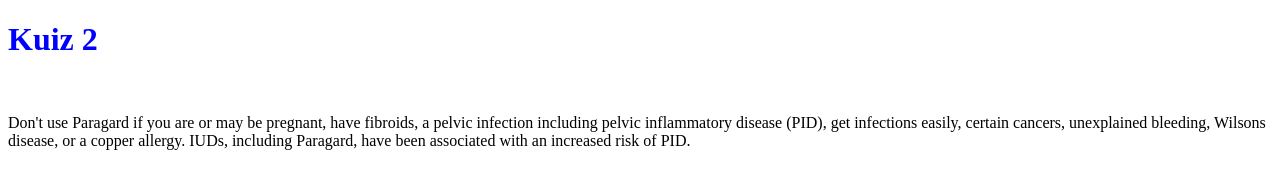
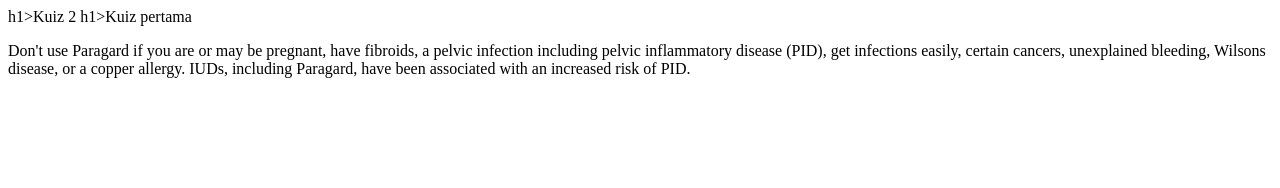
Before and after one commit to Livanyah/Kuiz2-Repo, a plain HTML site: page index.html in a window 1280 px wide. Drawn offline with Linux system fonts and the light colour scheme.

Commit message:
tambah text kuiz pertama

```diff
--- a/index.html
+++ b/index.html
@@ -15,7 +15,9 @@
     <title>Document</title>
 
 <body>
-    <h1>Kuiz 2</h1>
+   h1>Kuiz 2</h1>
+h1>Kuiz pertama</h1>
+
     <br>
     <p>Don't use Paragard if you are or may be pregnant, have fibroids, a pelvic infection including pelvic inflammatory disease (PID), get infections easily, certain cancers, unexplained bleeding, Wilsons disease, or a copper allergy. IUDs, including Paragard, have been associated with an increased risk of PID.</p>
 </body>
```
